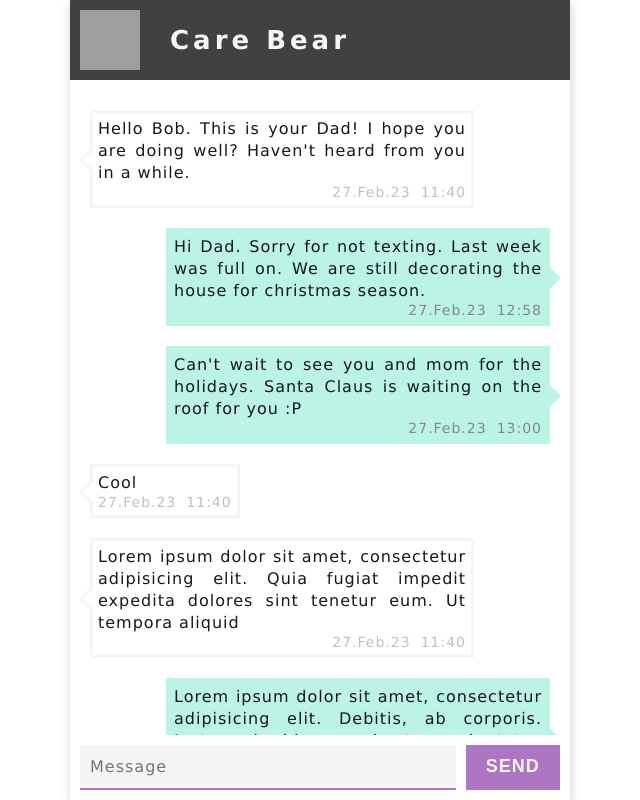
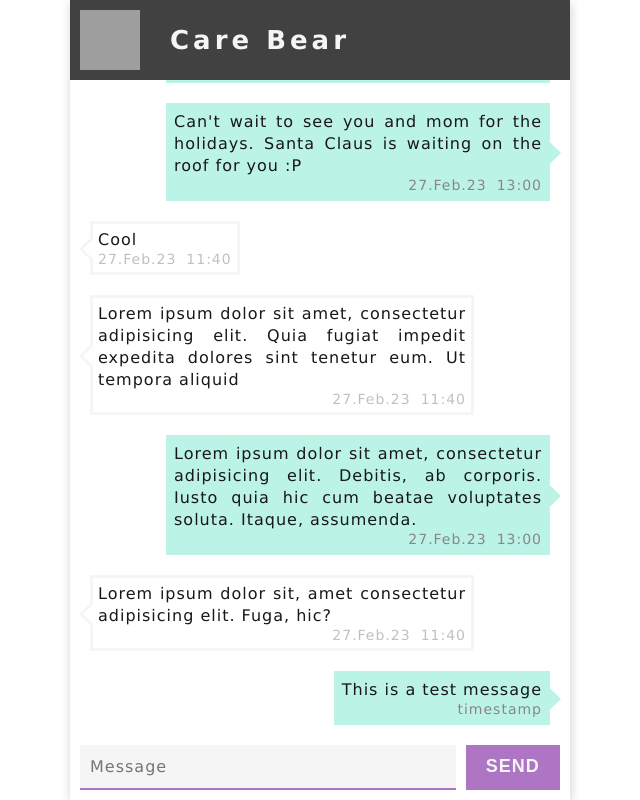
Before and after one commit to ReneCodes/Chat-with-Dad, a plain HTML site: page index.html in a window 1280 px wide. Both pictures are taken after typing "Sample" into the empty fields and a click on the button "SEND". Shown: the whole page, without its empty margins (320-960 px from the left). Drawn offline with nearby package versions, Linux system fonts and the light colour scheme; grey boxes are pictures that could not be loaded.

Commit message:
inlcuded scroll-last-message logic and nimation

```diff
--- a/logic.js
+++ b/logic.js
@@ -73,8 +73,9 @@
 */
 
 $(document).ready(function () {
+  scrollToLastMessage();
   // Creates a new <audio> element
-  var $sound = $('<audio preload=auto>');
+  const $sound = $('<audio preload=auto>');
   // See below for more sound URLs you can use
   $sound.attr(
     'src',
@@ -85,6 +86,7 @@ $(document).ready(function () {
   $('.btn').on('click', function () {
     $sound[0].play();
     buildMessageBlock('This is a test message', 'right');
+    getTimestamp();
   });
 
   $('#send-text').on('submit', function (event) {
@@ -108,10 +110,41 @@ $(document).ready(function () {
     $timestamp.addClass('timestamp').text('timestamp').appendTo($block);
     $message.append($block);
     $('.message-container').append($message);
-    // scroll down to end of message block
-
+    // scroll down to end last message
+    scrollToLastMessage(true);
     //clear message in textarea
     $('#input')[0].value = '';
     $('#input')[0].focus();
   }
+  /* TODO
+    get date
+    extract day, month, year
+    extract hour, minutes
+    create timestamp block
+    append to text-block
+  */
+  function getTimestamp() {
+    // console.log('timestamp creation');
+  }
+
+  /* TODO
+    DONE: scrolling behaviour -> smooth
+    DONE: scroll to last item in container
+  */
+  function scrollToLastMessage(addText = false) {
+    console.log($('.message').last()[0].offsetTop);
+    $('.message-container').animate(
+      { scrollTop: $('.message').last().offset().top },
+      {
+        duration: 1600,
+        queue: false, // run animation outside queue, start without waiting
+      }
+    );
+    // only fade-in newly added messages
+    if (addText) {
+      $('.message').animate({ opacity: 1 }, { duration: 1000 });
+    } else {
+      $('.message').css('opacity', 1);
+    }
+  }
 });
--- a/styles.css
+++ b/styles.css
@@ -95,13 +95,17 @@ body {
   padding-left: 10px;
   padding-right: 10px;
 
+  overflow: scroll;
   overflow-y: auto;
   overflow-x: hidden;
+
+  /* scroll-behavior: smooth; */
 }
 
 .message {
   display: flex;
   flex-direction: column;
+  opacity: 0;
 
   color: var(--gray-999);
 }
```
